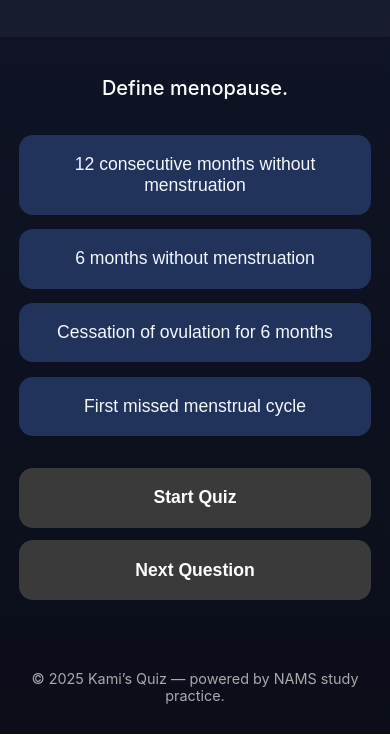
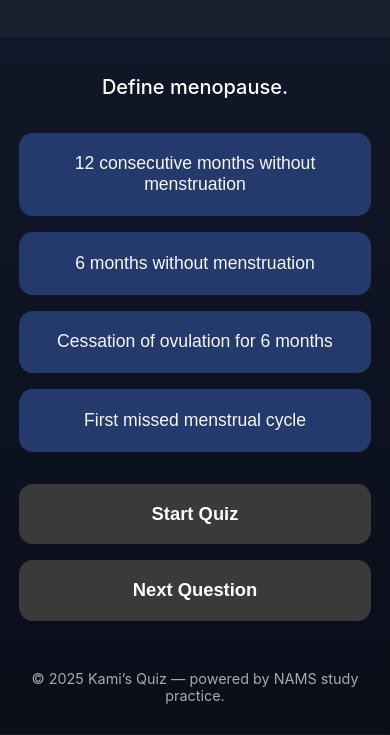
Before and after one commit to TF-1031/Kamisquiz, a plain HTML site: page index.html in a window 390 px wide. Both pictures are taken after a click on the button "Start Quiz". Shown: the part 110-845 px from the top of the page. Drawn offline with Linux system fonts and the light colour scheme.

Commit message:
Update style.css

```diff
--- a/style.css
+++ b/style.css
@@ -1,11 +1,15 @@
-/* Kami’s Quiz – Optimized for iPhone (large stacked buttons) */
+/* Kami’s Quiz — Universal iPhone/iOS large stacked buttons */
+
+html, body {
+  height: 100%;
+  margin: 0;
+  padding: 0;
+}
 
 body {
   font-family: -apple-system, BlinkMacSystemFont, "Segoe UI", Roboto, Helvetica, Arial, sans-serif;
-  background: linear-gradient(to bottom, #101527 0%, #0b0e19 100%);
+  background: linear-gradient(to bottom, #11192b 0%, #0b0e19 100%);
   color: #fff;
-  margin: 0;
-  padding: 0;
   display: flex;
   flex-direction: column;
   align-items: center;
@@ -15,89 +19,100 @@ body {
 }
 
 header {
-  width: 100%;
   text-align: center;
   padding: 1rem 0 0.5rem;
-  background: rgba(255, 255, 255, 0.04);
   font-size: 1.8rem;
   font-weight: 600;
   letter-spacing: 0.5px;
+  width: 100%;
+  background: rgba(255, 255, 255, 0.04);
 }
 
 main {
   flex: 1;
   width: 100%;
-  max-width: 500px;
-  display: flex;
-  justify-content: flex-start;
-  align-items: center;
-  flex-direction: column;
+  max-width: 480px;
   padding: 1.2rem;
   box-sizing: border-box;
+  display: flex;
+  flex-direction: column;
+  align-items: center;
 }
 
 #question-box {
+  width: 100%;
   text-align: center;
   margin: 1rem 0 2rem;
-  width: 100%;
 }
 
 #question-text {
   font-size: 1.4rem;
   font-weight: 500;
-  line-height: 1.5;
-  margin: 0 0 1.5rem;
+  margin: 0 0 1.4rem;
   padding: 0 0.5rem;
+  line-height: 1.4;
 }
 
+/* === Answer Buttons === */
 #options {
+  width: 100%;
   display: flex;
   flex-direction: column;
-  gap: 0.9rem;
-  width: 100%;
+  gap: 1rem;
 }
 
 .option-btn {
+  -webkit-appearance: none;
+  appearance: none;
+  display: block;
   width: 100%;
-  font-size: 1.2rem;
+  box-sizing: border-box;
+  font-size: 1.25rem;
   font-weight: 500;
   padding: 1.25rem 1rem;
   border: none;
   border-radius: 14px;
-  background-color: #22335b;
-  color: #f5f7ff;
+  background-color: #243a6d;
+  color: #f6f8ff;
+  text-align: center;
   cursor: pointer;
-  transition: background-color 0.25s ease, transform 0.1s ease;
-  text-align: center;
+  margin: 0;
+  transition: background-color 0.2s ease, transform 0.1s ease;
 }
 
 .option-btn:hover,
 .option-btn:active {
-  background-color: #2e4a7a;
-  transform: scale(0.99);
+  background-color: #3353a0;
+  transform: scale(0.98);
 }
 
 .option-btn:disabled {
   opacity: 0.7;
 }
 
+/* === Control Buttons === */
 #controls {
+  width: 100%;
   display: flex;
   flex-direction: column;
-  gap: 0.8rem;
+  gap: 1rem;
   margin-top: 2rem;
-  width: 100%;
 }
 
 #controls button {
+  -webkit-appearance: none;
+  appearance: none;
+  display: block;
   width: 100%;
+  box-sizing: border-box;
   font-size: 1.3rem;
   font-weight: 600;
-  padding: 1.2rem;
+  padding: 1.3rem;
   border: none;
   border-radius: 14px;
   background-color: #3a63dd;
   color: #fff;
+  cursor: pointer;
   transition: background-color 0.2s ease;
 }
 
@@ -111,8 +126,9 @@ main {
   cursor: not-allowed;
 }
 
+/* === Score Box === */
 #score-box {
-  margin-top: 2.5rem;
+  margin-top: 2rem;
   text-align: center;
   font-size: 1.4rem;
   color: #9ee27d;
@@ -125,27 +141,10 @@ footer {
   color: #aaa;
 }
 
-/* iPhone specific tweaks */
-@media (max-width: 600px) {
-  header {
-    font-size: 1.5rem;
-  }
-
-  #question-text {
-    font-size: 1.25rem;
-  }
-
-  .option-btn {
-    font-size: 1.1rem;
-    padding: 1.2rem;
-  }
-
-  #controls button {
-    font-size: 1.1rem;
-    padding: 1.2rem;
-  }
-
-  #score-box {
-    font-size: 1.3rem;
-  }
+/* iPhone small-screen tweak */
+@media (max-width: 480px) {
+  header { font-size: 1.5rem; }
+  #question-text { font-size: 1.25rem; }
+  .option-btn { font-size: 1.1rem; padding: 1.3rem; }
+  #controls button { font-size: 1.15rem; padding: 1.2rem; }
 }
```
